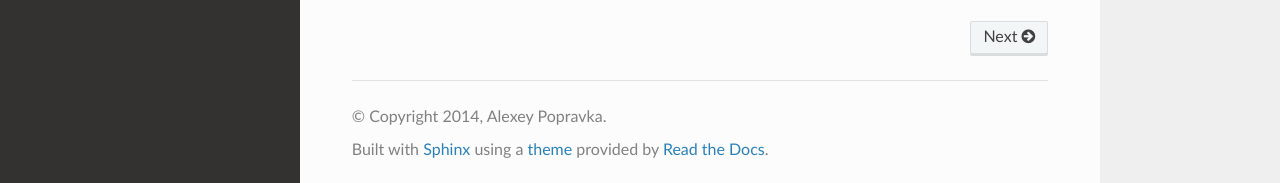
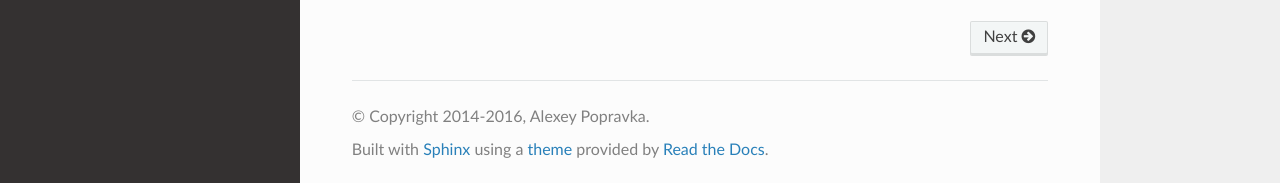
Before and after one commit to aio-libs-abandoned/aioredis-py, a Sphinx documentation site: the page built from docs/index.rst, in a window 1280 px wide and 900 px high, scrolled down 2628 px. Shown: the part 714-897 px from the top of the window. Built offline with Sphinx 7.4.7 and the Read the Docs theme 2.0.0, drawn with Linux system fonts in a browser that asks for light colours.

Commit message:
Update conf.py
2016 year

```diff
--- a/docs/conf.py
+++ b/docs/conf.py
@@ -49,7 +49,7 @@ master_doc = 'index'
 
 # General information about the project.
 project = 'aioredis'
-copyright = '2014, Alexey Popravka'
+copyright = '2014-2016, Alexey Popravka'
 
 # The version info for the project you're documenting, acts as replacement for
 # |version| and |release|, also used in various other places throughout the
```
